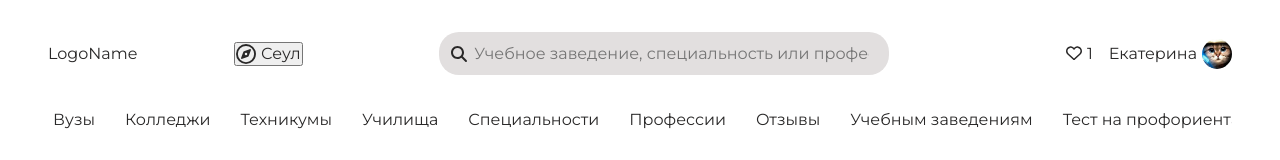
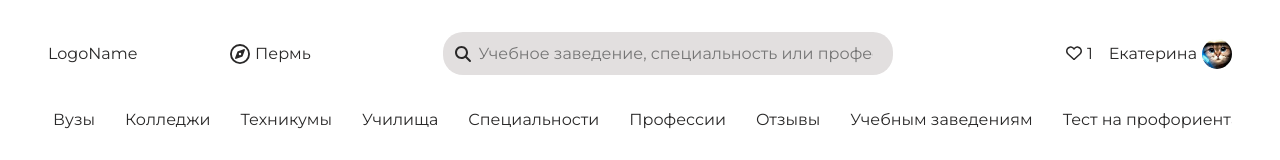
Before and after one commit to stillNiceTanya/Header, a React (Create React App) app: page / in a window 1280 px wide. Shown: the top 160 px of the page. Built offline with nearby package versions, Linux system fonts and the light colour scheme; the HTML template or start-up script is replaced by a standard one.

Commit message:
Clean up

```diff
--- a/src/components/Header/components/TopBar/LocationSelectButton/LocationSelectButton.css
+++ b/src/components/Header/components/TopBar/LocationSelectButton/LocationSelectButton.css
@@ -1,6 +1,8 @@
 .location-select-button {
   display: flex;
   align-items: center;
+  border: none;
+  background: none;
 }
 
 .location-icon {
--- a/src/components/Header/components/TopBar/LocationSelectButton/LocationSelectButton.jsx
+++ b/src/components/Header/components/TopBar/LocationSelectButton/LocationSelectButton.jsx
@@ -55,16 +55,11 @@ const LocationSelectButton = ({ onClick }) => {
           icon={faCompass}
           className="location-icon"
         />
-        <span>Сеул</span>
+        <span>Пермь</span>
       </button>
 
       <div className="popup-preloader-wrapper">
-        {showPopup && (
-          <LocationPopUp
-            onClick={onClick}
-            options={areasData}
-          />
-        )}
+        {showPopup && <LocationPopUp options={areasData} />}
         {showPopup && areasData === null && (
           <img
             className="preloader-img"
```
Also changed, not shown: src/components/Header/components/LocationPopUp/LocationPopUp.jsx (+1 -9 lines).
